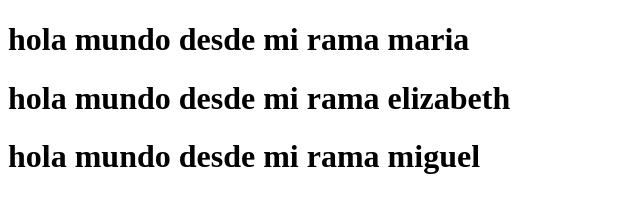
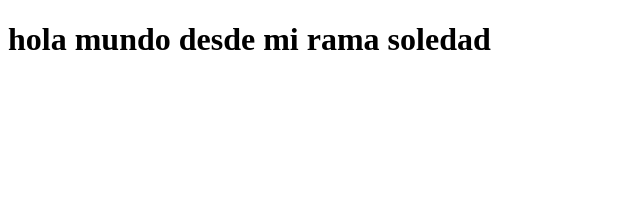
Before and after one commit to Maria-Elizabeth/practica, a plain HTML site: page index.html in a window 1280 px wide. Shown: the whole page, without its empty margins (0-640 px from the left). Drawn offline with Linux system fonts and the light colour scheme.

Commit message:
cmabios desde mi rama soledad

```diff
--- a/index.html
+++ b/index.html
@@ -7,13 +7,7 @@
 </head>
 <body>
     <h1>
-        hola mundo desde mi rama maria
-    </h1>
-    <h1>
-        hola mundo desde mi rama elizabeth
-    </h1>
-    <h1>
-        hola mundo desde mi rama miguel
+        hola mundo desde mi rama soledad
     </h1>
 </body>
 </html>
```
